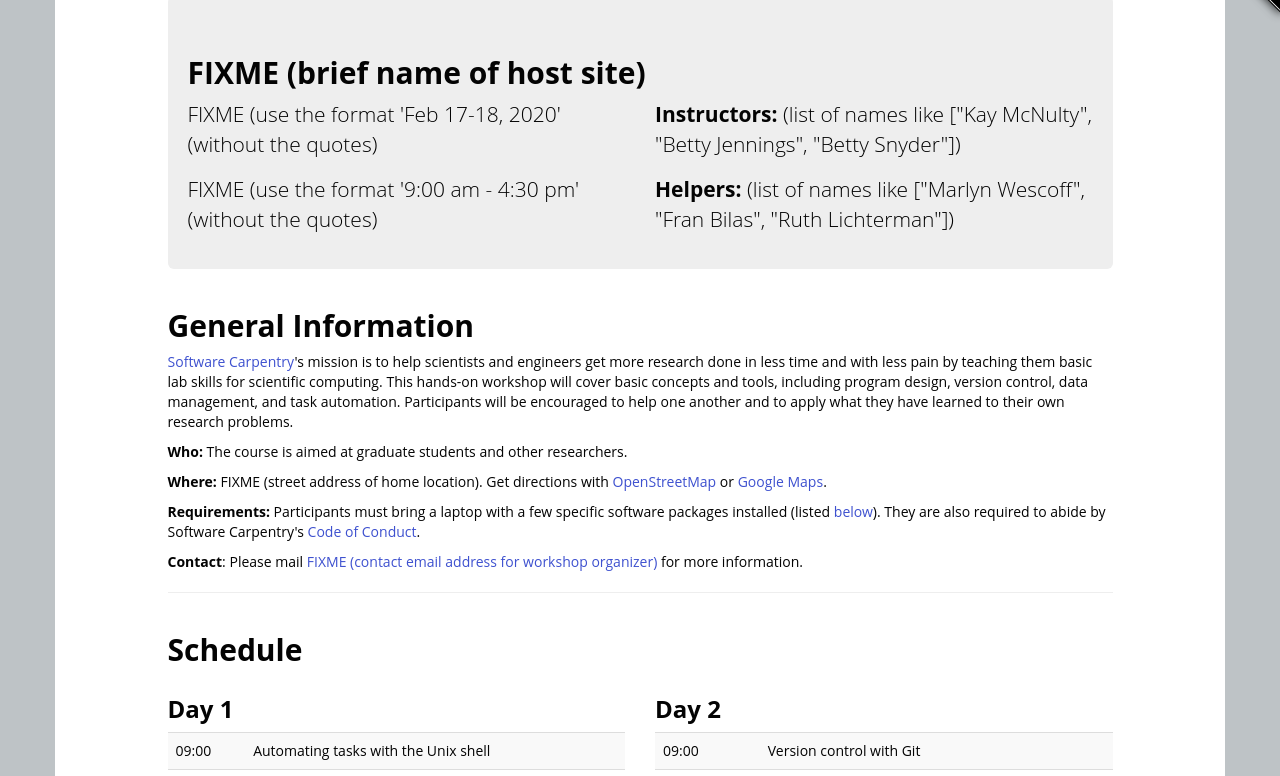
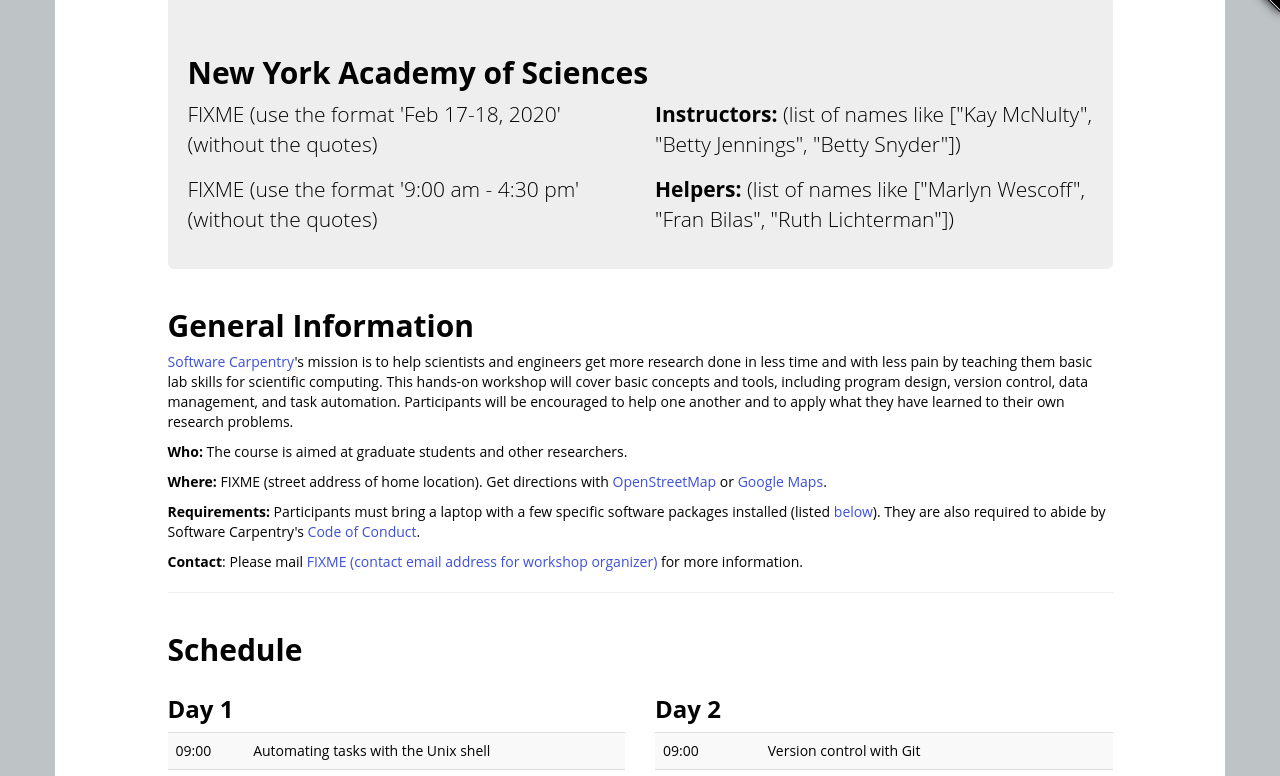
Before and after one commit to carpentries/workshop-template, a Jekyll site: the page built from index.html, in a window 1280 px wide and 900 px high, cut to the strip 124-900 px from the top of the window. Built offline with Jekyll 4.4.1, drawn with Linux system fonts in a browser that asks for light colours; nearby versions of some CDN libraries; library files that are not in the unit come from our copies.

Commit message:
Update index.html

```diff
--- a/index.html
+++ b/index.html
@@ -1,7 +1,7 @@
 ---
 layout: workshop
 root: .
-venue: FIXME (brief name of host site)
+venue: New York Academy of Sciences
 address: FIXME (street address of home location)
 country: FIXME (country (hyphenated if need be, like 'United-Kingdom')
 language: FIXME (language code like 'en' or 'fr')
```
